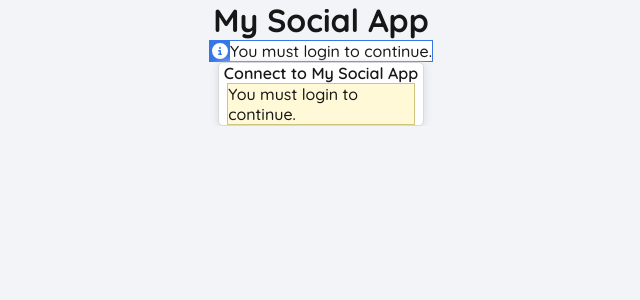
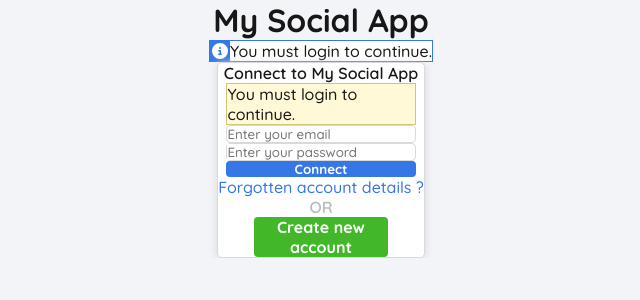
Before and after one commit to Matteus888/my-social-app-frontend, a Next.js app: page /login in a window 1280 px wide. Shown: the top 300 px of the page, without its empty margins (319-959 px from the left). Built offline with nearby package versions, Linux system fonts and the light colour scheme.

Commit message:
Login Page finish & connection to backend ok but need additionnal checks

```diff
--- a/app/login/page.jsx
+++ b/app/login/page.jsx
@@ -1,7 +1,42 @@
+"use client";
+
 import styles from "../../styles/login.module.css";
 import InfoCard from "@/components/InfoCard";
+import { FontAwesomeIcon } from "@fortawesome/react-fontawesome";
+import { faEye, faEyeSlash } from "@fortawesome/free-solid-svg-icons";
+import { useState } from "react";
+import Link from "next/link";
 
 export default function Login() {
+  const [emailValue, setEmailValue] = useState("");
+  const [passwordVisible, setPasswordVisible] = useState(false);
+  const [passwordValue, setPasswordValue] = useState("");
+
+  const handleEmailChange = (e) => {
+    setEmailValue(e.target.value);
+  };
+
+  const togglePasswordVisibility = () => {
+    setPasswordVisible(!passwordVisible);
+  };
+
+  const handlePasswordChange = (e) => {
+    setPasswordValue(e.target.value);
+  };
+
+  const handleSubmit = async () => {
+    let response = await fetch("http://localhost:3000/users/signin", {
+      method: "POST",
+      headers: { "Content-Type": "application/json" },
+      body: JSON.stringify({ emailValue, passwordValue }),
+    });
+
+    if (response.ok) {
+      let data = await response.json();
+      console.log("connexion réussi", data);
+    }
+  };
+
   return (
     <div className={styles.page}>
       <div className={styles.main}>
@@ -12,6 +47,35 @@ export default function Login() {
           <div className={styles.infoAlert}>
             <p>You must login to continue.</p>
           </div>
+          <input className={styles.input} type="text" placeholder="Enter your email" value={emailValue} onChange={handleEmailChange} />
+          <div className={styles.inputPwdContainer}>
+            <input
+              className={styles.inputPwd}
+              type={passwordVisible ? "text" : "password"}
+              placeholder="Enter your password"
+              value={passwordValue}
+              onChange={handlePasswordChange}
+            />
+            {passwordValue && (
+              <FontAwesomeIcon
+                icon={passwordVisible ? faEye : faEyeSlash}
+                onClick={togglePasswordVisibility}
+                aria-label={passwordVisible ? "Hide password" : "Show password"}
+              />
+            )}
+          </div>
+          <button type="submit" className={styles.btnConnect} onClick={handleSubmit}>
+            Connect
+          </button>
+          <p className={styles.forgottenLink}>Forgotten account details ?</p> {/* Gestion à mettre en place */}
+          <div className={styles.lineContainer}>
+            <div className={styles.line}></div>
+            <p className={styles.lineText}>OR</p>
+            <div className={styles.line}></div>
+          </div>
+          <Link href="/register" name="Register" className={styles.btnNewAccount}>
+            Create new account
+          </Link>
         </div>
       </div>
     </div>
--- a/app/register/page.jsx
+++ b/app/register/page.jsx
@@ -1 +1,3 @@
-// Page d'inscription
+export default function Register() {
+  return <p>Register Page</p>;
+}
--- a/package.json
+++ b/package.json
@@ -3,7 +3,7 @@
   "version": "0.1.0",
   "private": true,
   "scripts": {
-    "dev": "next dev --turbopack",
+    "dev": "next dev --turbopack -p 3001",
     "build": "next build",
     "start": "next start",
     "lint": "next lint"
--- a/styles/globals.css
+++ b/styles/globals.css
@@ -7,6 +7,7 @@
   --blue1: #3577e6;
   --gold: #d0c57b;
   --lightyellow: #fff9d7;
+  --green1: #42b72a;
 }
 
 @media (prefers-color-scheme: dark) {
@@ -29,7 +30,7 @@ body {
 body {
   color: var(--foreground);
   background: var(--background);
-  font-family: var(--font-quicksand), Helvetica, sans-serif;
+  font-family: var(--font-quicksand), Arial, sans-serif;
   -webkit-font-smoothing: antialiased;
   -moz-osx-font-smoothing: grayscale;
 }
--- a/styles/login.module.css
+++ b/styles/login.module.css
@@ -19,8 +19,8 @@
       flex-direction: column;
       align-items: center;
       width: 400;
-      height: 450;
-      margin-top: 12;
+      height: 410;
+      margin-top: 20;
       margin-bottom: 12;
       background-color: white;
       border: 1px solid var(--lightgrey3);
@@ -44,6 +44,116 @@
         font-size: 12;
         font-weight: 450;
       }
+
+      .input {
+        width: 92%;
+        height: 45;
+        margin-top: 12;
+        padding: 0 18;
+        border: 1px solid var(--lightgrey3);
+        border-radius: 4px;
+        font-size: 16;
+        font-weight: 500;
+        font-family: var(--font-quicksand),
+          Arial,
+          sans-serif;
+
+        &:focus {
+          border-color: black;
+
+          &::placeholder {
+            opacity: 0.6;
+          }
+        }
+      }
+
+      .inputPwdContainer {
+        display: flex;
+        justify-content: space-between;
+        align-items: center;
+        width: 92%;
+        height: 45;
+        margin-top: 12;
+        padding: 0 18;
+        border: 1px solid var(--lightgrey3);
+        border-radius: 4px;
+
+        .inputPwd {
+          width: 90%;
+          padding: 2 0;
+          border: none;
+          font-size: 16;
+          font-weight: 500;
+          font-family: var(--font-quicksand),
+            Arial,
+            sans-serif;
+
+          &:focus {
+            border-color: black;
+
+            &::placeholder {
+              opacity: 0.6;
+            }
+          }
+        }
+
+
+      }
+
+      .btnConnect {
+        width: 92%;
+        height: 45;
+        margin-top: 12;
+        color: white;
+        background-color: var(--blue1);
+        border: none;
+        border-radius: 4px;
+        font-family: var(--font-quicksand),
+          Arial,
+          sans-serif;
+        font-size: 24;
+        font-weight: 800;
+        cursor: pointer;
+      }
+
+      .forgottenLink {
+        margin-top: 12;
+        color: var(--blue1);
+        font-weight: 500;
+        cursor: pointer;
+      }
+
+      .lineContainer {
+        display: flex;
+        align-items: center;
+        margin-top: 12;
+
+        .line {
+          width: 160;
+          height: 1.5;
+          margin: 0 20;
+          background-color: var(--lightgrey3);
+        }
+
+        .lineText {
+          color: var(--lightgrey2);
+          font-size: 14;
+          font-weight: 600;
+        }
+      }
+
+      .btnNewAccount {
+        width: 65%;
+        height: 45;
+        margin: 12 0;
+        background-color: var(--green1);
+        color: white;
+        border-radius: 4px;
+        font-size: 18;
+        font-weight: 800;
+        text-align: center;
+        align-content: center;
+      }
     }
   }
 }
```
